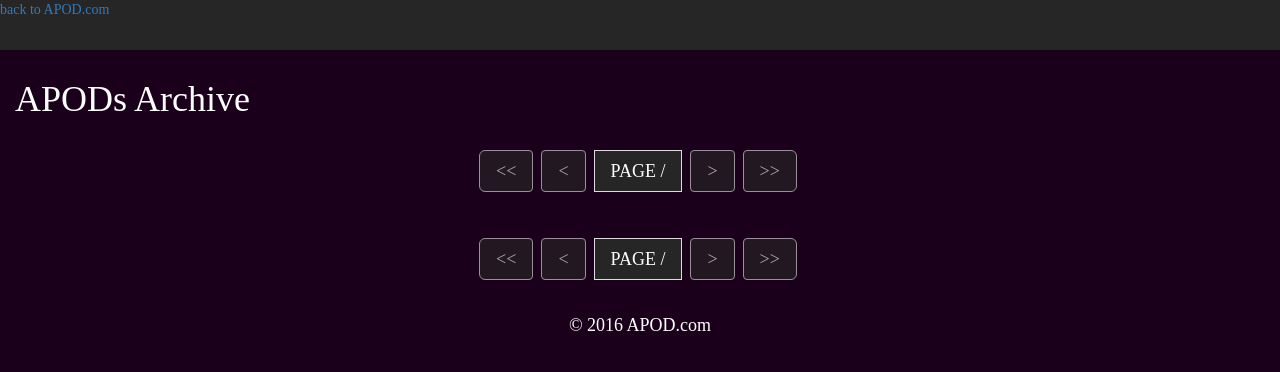
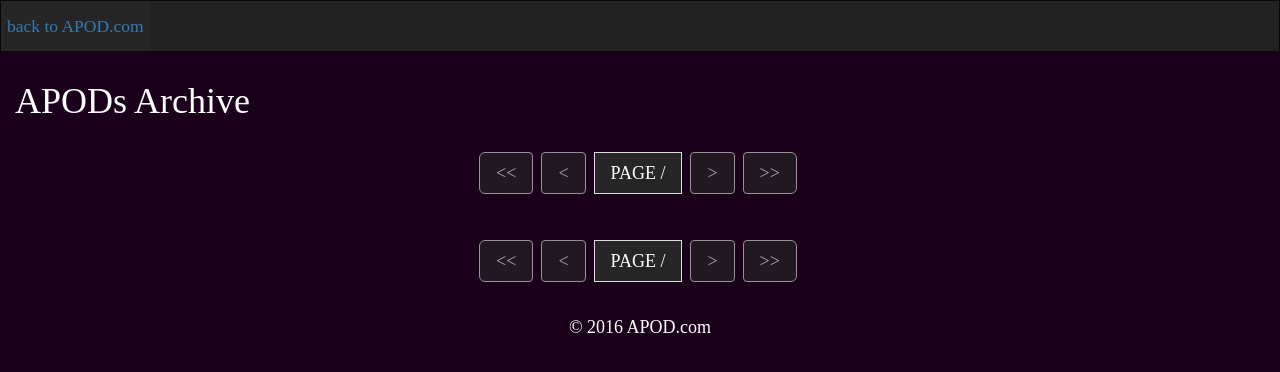
Before and after one commit to adrianborkowski/apod_pocket, a Django app: template request/templates/request/archive.html in a window 1280 px wide. Shown: the top 372 px of the page. Run offline with Django 3.2, Linux system fonts and the light colour scheme; the template is opened without the code that fills it, so the values that code supplies are empty; some libraries are stand-ins or nearby versions.

Commit message:
Add 'back to APOD.com' button.

```diff
--- a/apod_pocket/urls.py
+++ b/apod_pocket/urls.py
@@ -21,6 +21,6 @@ from request.views import BaseView, ArchiveView
 urlpatterns = [
     url(r'', include(admin.site.urls)),
     url(r'^apods(&limit=(?P<limit>[0-9]+))?(&offset=(?P<offset>[0-9]+))?/$', views.data_detail),
-    url(r'^web/$', BaseView.as_view(), name = "main"),
+    url(r'^web/$', BaseView.as_view(), name="main"),
     url('web/archive/$', ArchiveView.as_view()),
 ]
--- a/request/static/styles.css
+++ b/request/static/styles.css
@@ -1,6 +1,34 @@
 /* MAIN PAGE */
+
+body {
+      position: relative;
+      font-family:ubuntu;
+      background-color:#1a001a;
+}
+
+.affix {
+    top:0;
+    width: 100%;
+    z-index: 9999 !important;
+}
+
+.navbar {
+    margin-bottom: 0px;
+    border-radius: 0 !important;
+    -moz-border-radius: 0 !important;
+}
+
+.affix ~ .container-fluid {
+   position: relative;
+   top: 0px;
+}
+
 .container-fluid {
     color:white;
+}
+
+a {
+   text-decoration:none;
 }
 
 #header {
@@ -19,19 +47,19 @@
     margin-top:50vh;
 }
 
-#title h1{
+#title h1 {
     text-shadow: 10px 10px 5px #000000;
     font-size:5.25em;
     letter-spacing: 20px;
 }
 
-#title h2{
+#title h2 {
     text-shadow: 7px 7px 2px #000000;
     font-size:1.5em;
     letter-spacing:5px;
 }
 
-#whatisapod{
+#whatisapod {
     background-image: url('http://apod.nasa.gov/apod/image/1606/horseheadir_hubble_1225.jpg');
     background-size:cover;
     height:70vh;
@@ -70,11 +98,7 @@
     text-align: center;
 }
 
-.row a:link {
-    text-decoration: none;
-}
-
-.button {
+.archive-button {
   background-color: #1a001a;
   border: none;
   color: #FFFFFF;
@@ -88,14 +112,14 @@
   border:1px solid white;
 }
 
-.button span {
+.archive-button span {
   cursor: pointer;
   display: inline-block;
   position: relative;
   transition: 0.5s;
 }
 
-.button span:after {
+.archive-button span:after {
     content: '»';
     position: absolute;
     opacity: 0;
@@ -104,11 +128,11 @@
     transition: 0.5s;
 }
 
-.button:hover span {
+.archive-button:hover span {
     padding-right: 25px;
 }
 
-.button:hover span:after {
+.archive-button:hover span:after {
     opacity: 1;
     right: 0;
 }
@@ -239,11 +263,49 @@
 }
 
 /* ARCHIVE */
-.archive-bar{
+
+.archive-bar .back-button{
     height:50px;
     background-color: #262626;
+}
+
+.archive-bar{
     width:100%;
 }
+
+.back-button {
+    border: none;
+    text-align: center;
+    font-size: 1.25em;
+    transition: all 0.5s;
+    cursor: pointer;
+}
+
+.back-button span {
+  cursor: pointer;
+  display: inline-block;
+  position: relative;
+  transition: 0.5s;
+}
+
+.back-button span:after {
+    content: '«';
+    position: absolute;
+    opacity: 0;
+    top: 0;
+    left: -20px;
+    transition: 0.5s;
+}
+
+.back-button:hover span {
+    padding-left: 25px;
+}
+
+.back-button:hover span:after {
+    opacity: 1;
+    left: 0;
+}
+
 /* Pagination*/
 ul.pagination {
     display: inline-block;
--- a/request/templates/request/archive.html
+++ b/request/templates/request/archive.html
@@ -1,8 +1,7 @@
 {% extends 'base.html' %}
 {% block 'content' %}
-<div class="archive-bar">
-<!-- link to main page -->
-    <a href="#">back to APOD.com</a>
+<div class="archive-bar navbar navbar-inverse"">
+    <a href="{% url 'main' %}" target="_self"><button class="back-button"><span>back to APOD.com</span></button></a>
 </div>
 <div class="container-fluid" style="margin-top:10px;">
     <h1>APODs Archive</h1>
@@ -20,7 +19,7 @@
             <li><a {% if page_obj.has_next %} href="?page={{ page_obj.paginator.num_pages }}"
                    {% else %}class="btn disabled"
                    {% endif %} data-toggle="tooltip" title="Last page"> >> </a></li>
-            </ul>
+        </ul>
     </div>
         {% for data in object_list %}
         <div class="col-xs-12 col-md-6 col-lg-4">
--- a/request/views.py
+++ b/request/views.py
@@ -41,7 +41,7 @@ def data_detail(request, limit=None, offset=None):
 
 class BaseView(ListView):
     """
-    Displaying apods on main page
+    Displaying newest apods on main page
     """
     model = Data
     template_name = 'base.html'
--- a/templates/base.html
+++ b/templates/base.html
@@ -9,30 +9,9 @@
     <link rel="stylesheet" type="text/css" href="{% static 'styles.css' %}">
     <script src="https://ajax.googleapis.com/ajax/libs/jquery/1.12.2/jquery.min.js"></script>
     <script src="http://maxcdn.bootstrapcdn.com/bootstrap/3.3.6/js/bootstrap.min.js"></script>
-    <style>
-        body {
-      position: relative;
-  }
-  .affix {
-      top:0;
-      width: 100%;
-      z-index: 9999 !important;
-  }
-  .navbar {
-      margin-bottom: 0px;
-      border-radius: 0 !important;
-      -moz-border-radius: 0 !important;
-  }
-
-  .affix ~ .container-fluid {
-     position: relative;
-     top: 0px;
-  }
-    </style>
 </head>
 
-<body data-spy="scroll" data-target=".navbar" data-offset="50" style="font-family:ubuntu; background-color:#1a001a;">
-
+<body data-spy="scroll" data-target=".navbar" data-offset="50">
 {% block 'content' %}
 <div id="header" class="container-fluid">
     <div id="title">
@@ -124,7 +103,7 @@
 
         {% endfor %}
     </div>
-   <div id="link"><a href="archive"><button class="button"><span>Full Archive</span></button></a></div>
+   <div id="link"><a href="archive"><button class="archive-button"><span>Full Archive</span></button></a></div>
 </div>
 
 <div id="app" class="container-fluid">
```
